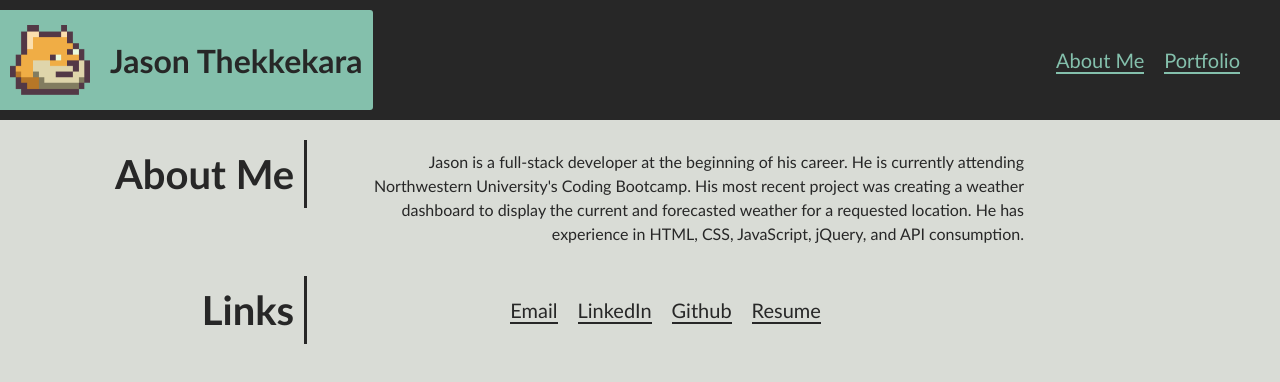
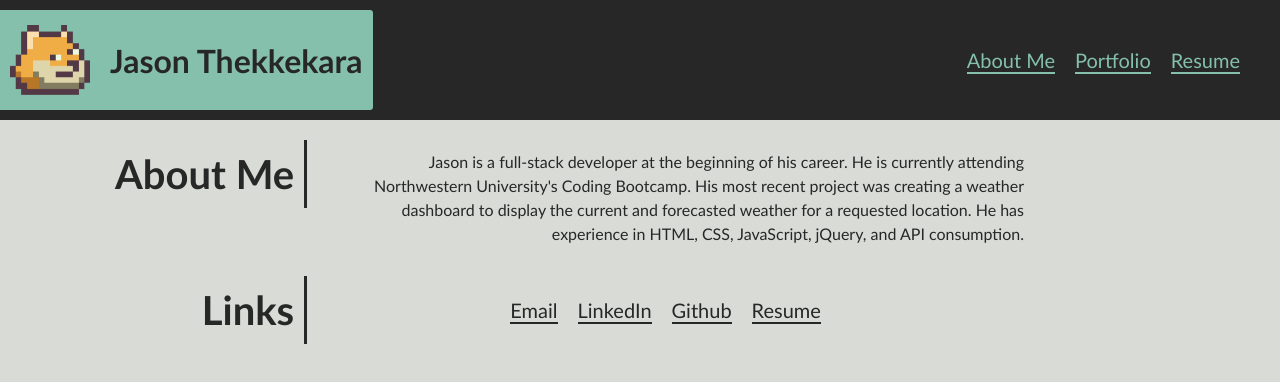
Before and after one commit to jathek/react-portfolio, a React (Create React App) app: page / in a window 1280 px wide. Shown: the top 382 px of the page. Built offline with nearby package versions, Linux system fonts and the light colour scheme.

Commit message:
added resume page

```diff
--- a/src/components/NavTabs.js
+++ b/src/components/NavTabs.js
@@ -20,6 +20,11 @@ export default function NavTabs({ currentPage, handlePageChange }) {
             Portfolio
             </a>
           </li>
+          <li>
+            <a href="#resume" onClick={() => handlePageChange("Resume")}>
+            Resume
+            </a>
+          </li>
         </ul>
       </nav>
     </header>
--- a/src/components/PortfolioContainer.js
+++ b/src/components/PortfolioContainer.js
@@ -3,6 +3,7 @@ import NavTabs from './NavTabs';
 import Footer from './Footer';
 import Portfolio from './pages/Portfolio';
 import About from './pages/About';
+import Resume from './pages/Resume';
 
 export default function PortfolioContainer() {
   const [currentPage, setCurrentPage] = useState('About');
@@ -14,6 +15,9 @@ export default function PortfolioContainer() {
     }
     if (currentPage === 'About') {
       return <About />;
+    }
+    if (currentPage === 'Resume') {
+      return <Resume />;
     }
   };
 
--- /dev/null
+++ b/src/components/pages/Resume.js
@@ -0,0 +1,16 @@
+import React from "react";
+
+export default function Resume() {
+  return (
+    <section id="resume">
+      <h2>Resume</h2>
+      <p>
+        Jason has experience in HTML, CSS, JavaScript, jQuery, APIs, Node, Express, MySQL,
+        Sequelize, MongoDB, Mongoose, and React.{" "}
+        <a href="https://www.dropbox.com/s/kukb8yea4xywdkf/JT20220414.pdf?dl=0">
+          Download his resume here.
+        </a>
+      </p>
+    </section>
+  );
+}
```
